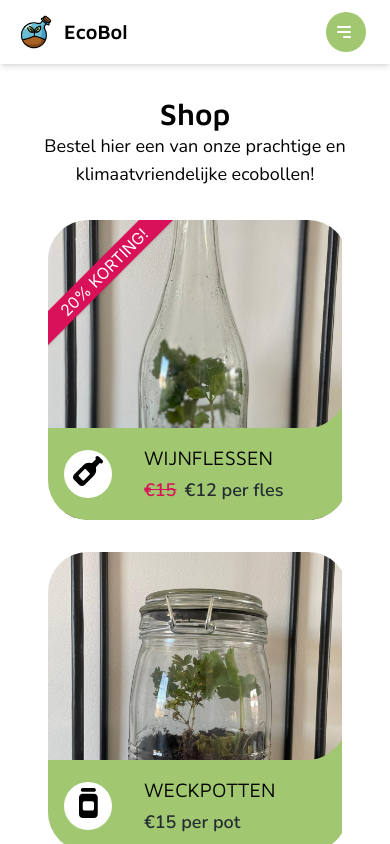
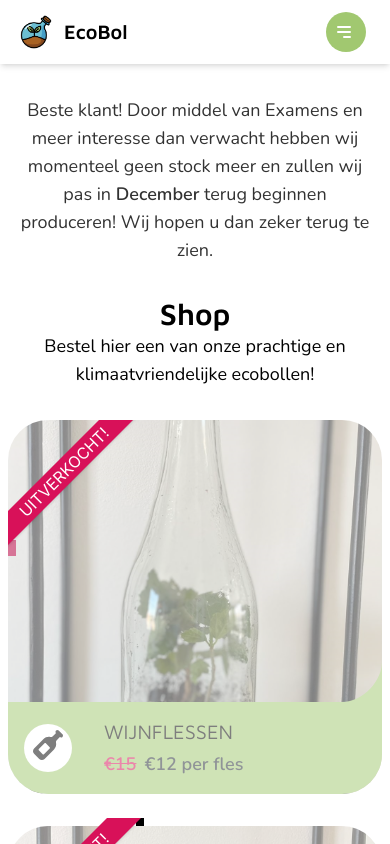
Before and after one commit to Vigintillionn/ecobol, a React (Create React App) app: page /shop in a window 390 px wide. Shown: the top 844 px of the page. Built offline with nearby package versions, Linux system fonts and the light colour scheme.

Commit message:
Fixed responsive issue and set temporarily sold out

```diff
--- a/src/pages/Shop.tsx
+++ b/src/pages/Shop.tsx
@@ -5,19 +5,21 @@ import Ribbon from "../components/Ribbon";
 
 
 export default function Shop() {
-  const [stockWijnflessen, setStockWijnflessen] = useState(1);
-  const [stockWeckpotten, setStockWeckpotten] = useState(1);
+  // const [stockWijnflessen, setStockWijnflessen] = useState(0);
+  // const [stockWeckpotten, setStockWeckpotten] = useState(0);
 
-  if (setStockWijnflessen && setStockWeckpotten) console.log(1); // TODO: Clean this up
+  // if (setStockWijnflessen && setStockWeckpotten) console.log(1); // TODO: Clean this up
+  let stockWijnflessen, stockWeckpotten = 0;
 
   // TODO: Make better responsive
   return (
     <div className="min-h-full-nonav pb-8 mx-0 inline-block">
       <div className="w-full text-center m-0 p-0">
+        <p className="pt-8 font-nunito text-lg opacity-80 mx-4 md:mx-24 lg:mx-48 xl:mx-72 2xl:mx-96">Beste klant! Door middel van Examens en meer interesse dan verwacht hebben wij momenteel geen stock meer en zullen wij pas in <span className="font-semibold">December</span> terug beginnen produceren! Wij hopen u dan zeker terug te zien.</p>
         <h1 className="pt-8 text-3xl font-mavenpro font-semibold tex">Shop</h1>
         <p className="font-nunito text-lg">Bestel hier een van onze prachtige en klimaatvriendelijke ecobollen!</p>
       </div>
-      <ul className="box-border grid p-0 grid-cols-cards gap-8 my-8 mb-16 list-none overflow-hidden mx-12">
+      <ul className="box-border grid p-0 grid-cols-cards gap-8 my-8 mb-16 list-none overflow-hidden mx-2 min-[400px]:mx-12">
         <li className="relative">
           <Ribbon text={stockWijnflessen ? "20% Korting!" : "Uitverkocht!"} />
           <a href="/bestel?type=wijnfles" className={"relative block h-full overflow-hidden no-underline rounded-cards group" + (stockWijnflessen > 0 ? "" : "pointer-events-none cursor-default opacity-50")}>
```
